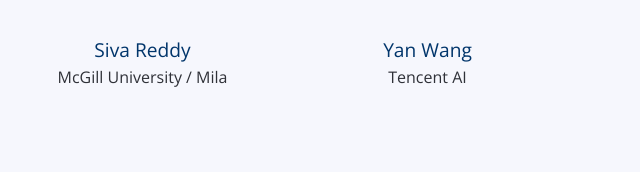
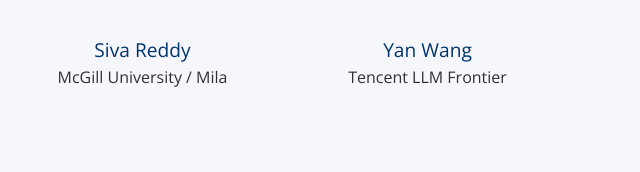
Before and after one commit to lifelongagent/lifelongagent.github.io, a plain HTML site: page index.html in a window 1280 px wide. Shown: the part 7008-7180 px from the top of the page, 640-1280 px from the left. Drawn offline with nearby package versions, Linux system fonts and the light colour scheme.

Commit message:
change topic yan wang talk

```diff
--- a/index.html
+++ b/index.html
@@ -496,7 +496,7 @@
             <div class="speaker" data-aos="fade-up" data-aos-delay="100">
               <img src="assets/img/speakers/yan_wang.png" alt="Yan Wang" class="img-fluid">
               <br><a href="https://libertywing.github.io/yanwang.github.io/" style="font-size: 1.2em; color: #00356B;">Yan Wang</a></br>
-              <p>Tencent AI</p>
+              <p>Tencent LLM Frontier</p>
             </div>
           </div>
 
```
